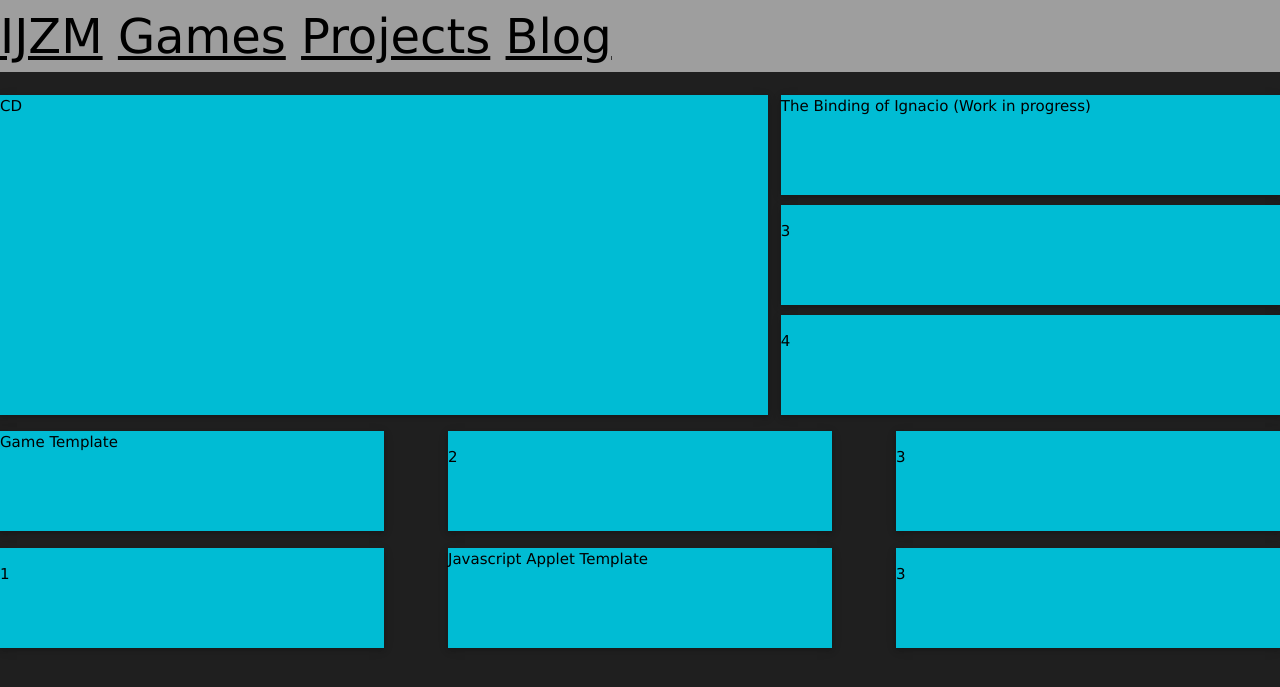
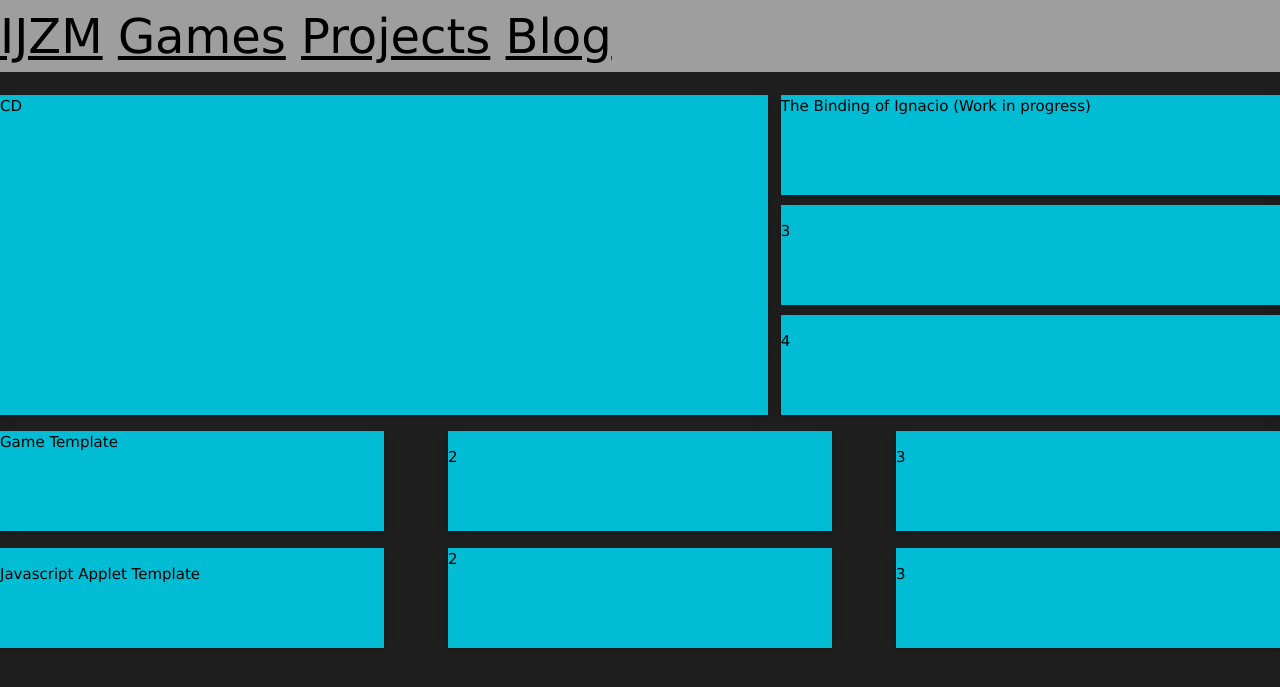
Before and after one commit to ijzm/OLD-ijzm.github.io, a Jekyll site: the page built from index.html, in a window 1280 px wide. Shown: the top 687 px of the page. Built offline with Jekyll 4.4.1, drawn with Linux system fonts in a browser that asks for light colours.

Commit message:
Update index.html

```diff
--- a/index.html
+++ b/index.html
@@ -20,8 +20,8 @@ title: Ignacio Z.
 		<div class="w3-card-2 w3-cyan w3-col" style="width: 30%; height: 100px;"><p>3</p></div>
 	</div>
 	<div class="tiles">
-		<div class="w3-card-2 w3-cyan w3-col" style="width: 30%; height: 100px;"><p>1</p></div>
-		<div class="w3-card-2 w3-cyan w3-col" style="width: 30%; height: 100px; margin: 0 5% 0 5%">Javascript Applet Template</div>
+		<div class="w3-card-2 w3-cyan w3-col" style="width: 30%; height: 100px;"><p>Javascript Applet Template</p></div>
+		<div class="w3-card-2 w3-cyan w3-col" style="width: 30%; height: 100px; margin: 0 5% 0 5%">2</div>
 		<div class="w3-card-2 w3-cyan w3-col" style="width: 30%; height: 100px;"><p>3</p></div>
 	</div>
 
```
